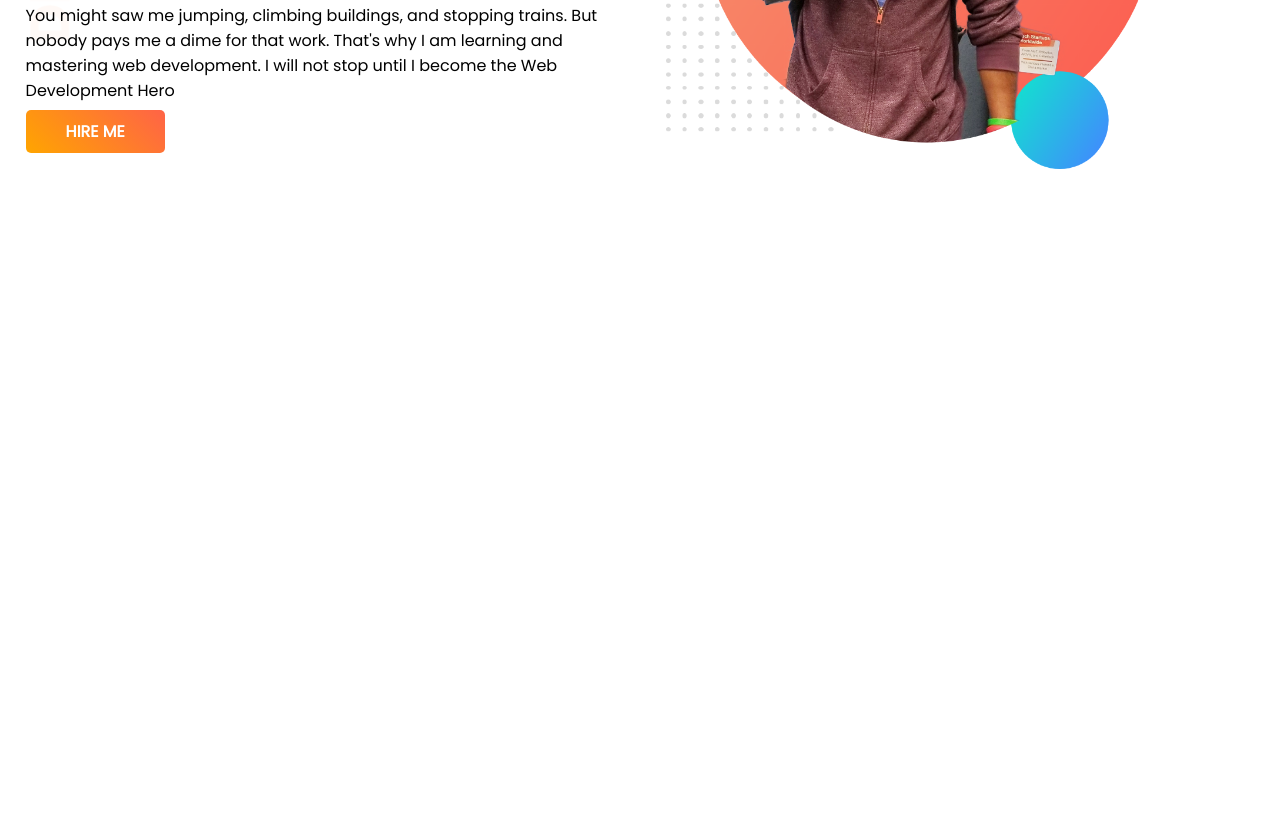
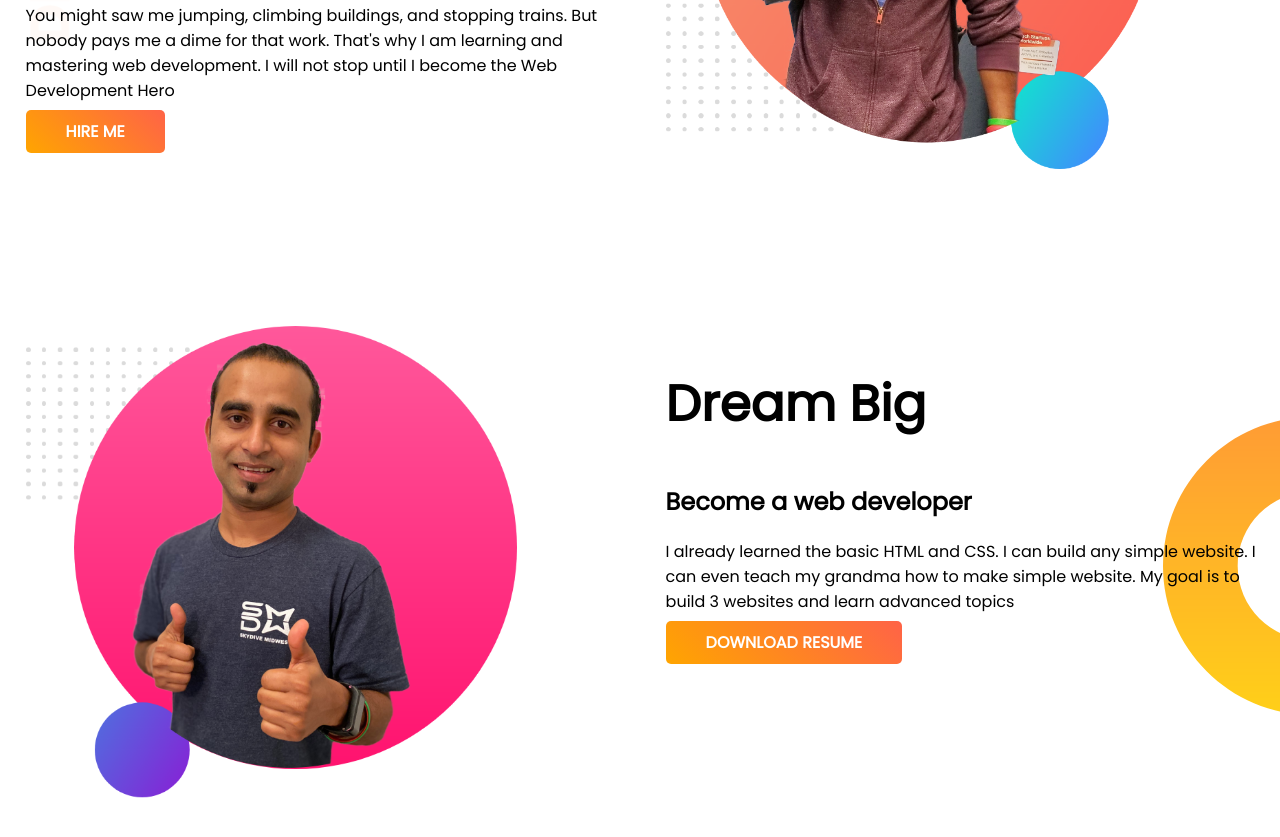
Before and after one commit to burhanuddinrabby/rodh-portfolio, a plain HTML site: page index.html in a window 1280 px wide. Shown: the part 319-1156 px from the top of the page. Before the commit the page ends 800 px from the top, so only its background shows below. Drawn offline with Linux system fonts and the light colour scheme.

Commit message:
third commit

```diff
--- a/index.html
+++ b/index.html
@@ -23,5 +23,18 @@
             <img src="images/jhankar.png" alt="">
         </div>
     </section>
+    <section class="dream-big">
+        <div class="half-width">
+            <img src="images/jhankar2.png" alt="">
+        </div>
+        <div class="half-width">
+            <h1>
+                Dream Big
+            </h1>
+            <h2>Become a web developer</h2>
+            <p>I already learned the basic HTML and CSS. I can build any simple website. I can even teach my grandma how to make simple website. My goal is to build 3 websites and learn advanced topics</p>
+            <a target="_blank" href='#' class="link-button">DOWNLOAD RESUME</a>
+        </div>
+    </section>
 </body>
 </html>
--- a/style.css
+++ b/style.css
@@ -4,6 +4,7 @@ body{
 }
 section{
     display: flex;
+    margin-bottom: 150px;
 }
 .top-banner{
     background-image: url(images/top-banner.png);
@@ -30,3 +31,8 @@ h1{
     padding: 10px 40px;
     border-radius: 5px;
 }
+.dream-big{
+    background-image: url(images/dream-bg.png);
+    background-repeat: no-repeat;
+    background-position: right;
+}
```
